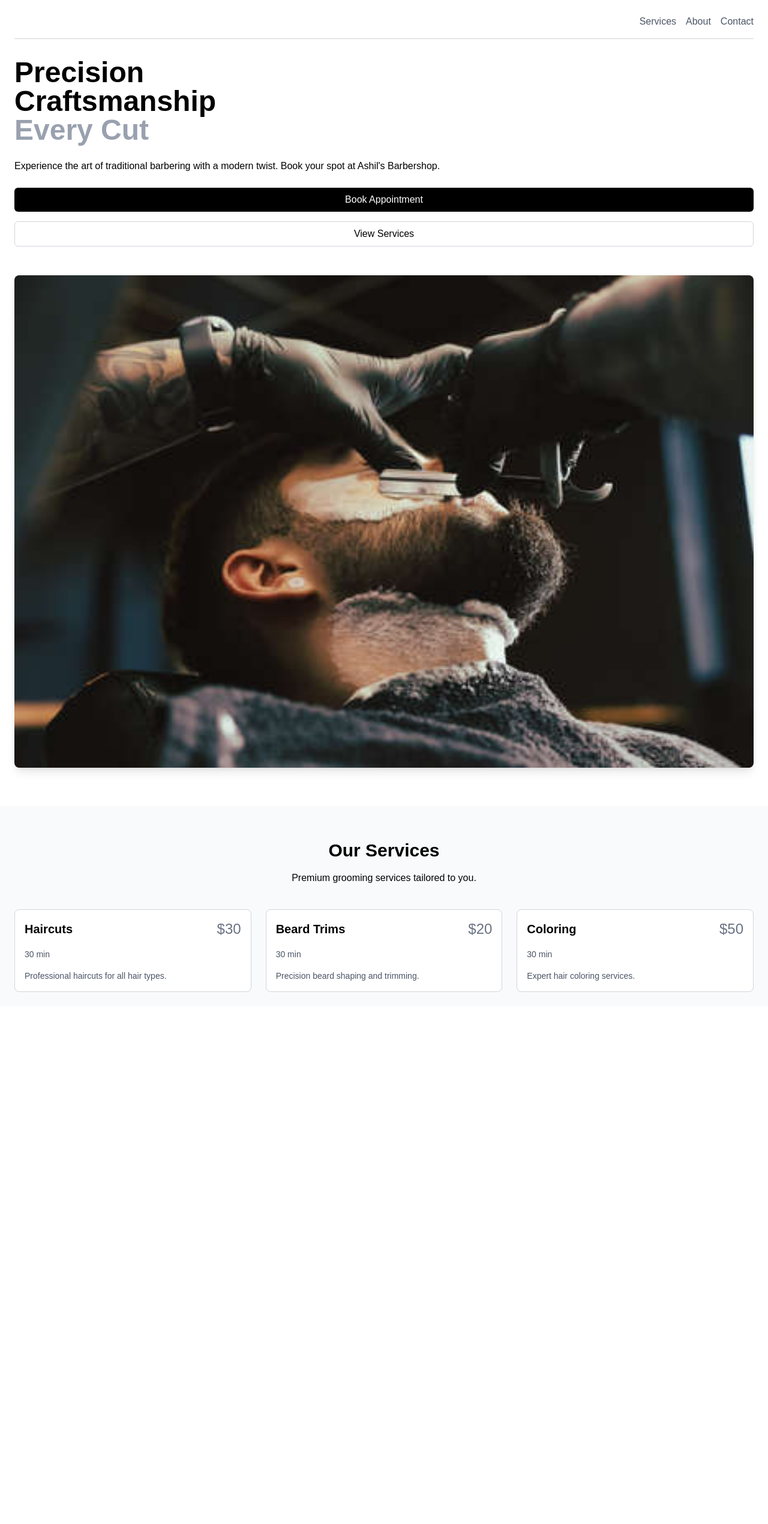
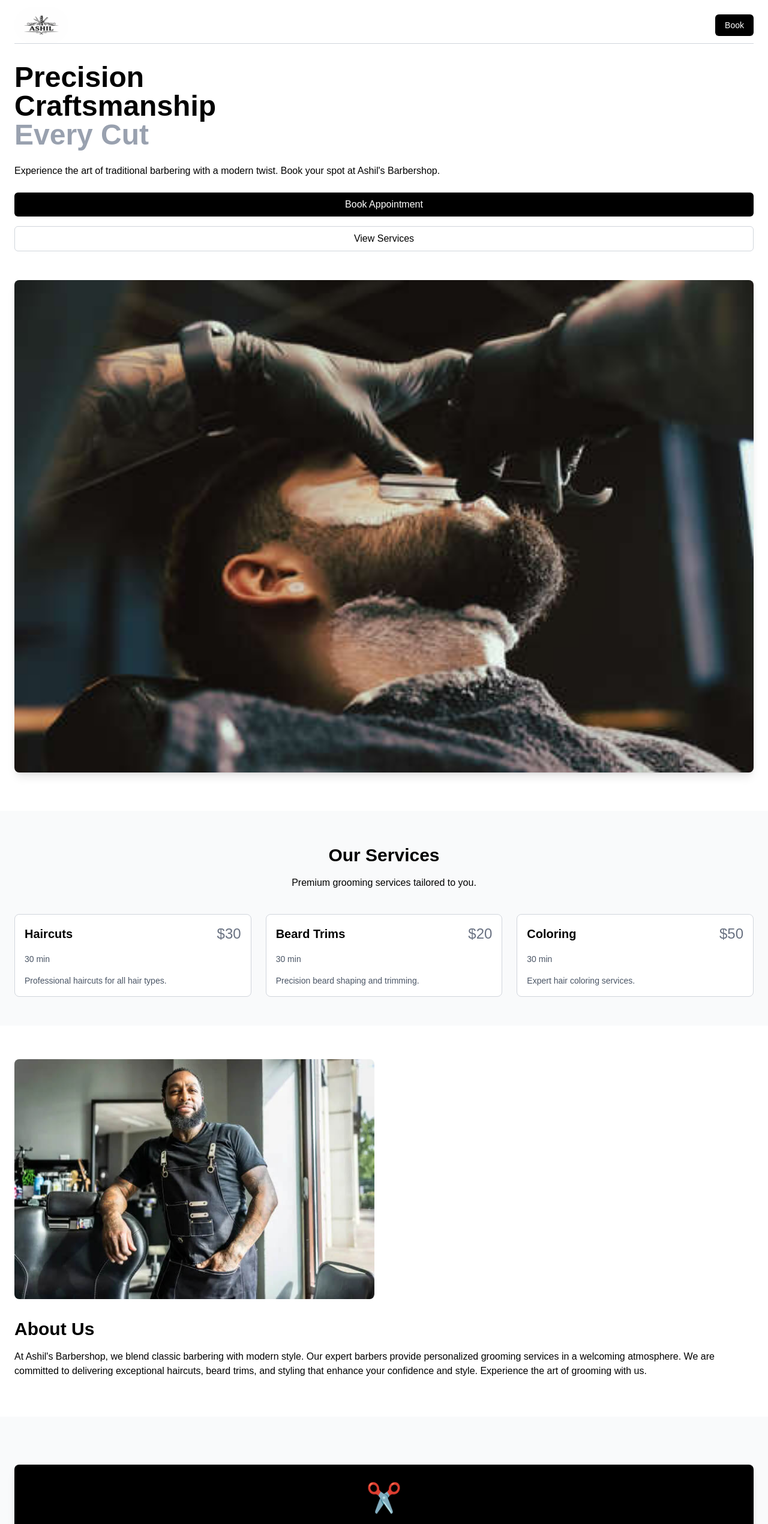
Before and after one commit to Fulcror/Ashil-barber, a Next.js app: page / in a window 1280 px wide. Shown: the top 2541 px of the page at 60% size. Before the commit the page ends 1678 px from the top, so only its background shows below. Built offline with nearby package versions, Linux system fonts and the light colour scheme.

Commit message:
1: Completed CTA v1. 2: improved page header incl logo. 3: small UI tweaks, added view services button functionality.

```diff
--- a/src/app/components/about.js
+++ b/src/app/components/about.js
@@ -1,5 +1,26 @@
 "use client";
+import Image from "next/image";
 
 export default function About() {
-  return <></>;
+  return (
+    <>
+      <div className="w-full p-6 mt-8">
+        <Image
+          className="rounded-lg"
+          src="/about-us.jpg"
+          alt="Barbershop"
+          width={600}
+          height={400}
+        />
+        <h2 className="text-3xl font-bold mb-4 mt-8 text-black">About Us</h2>
+        <p className="text-md mb-10 text-black">
+          At Ashil's Barbershop, we blend classic barbering with modern style.
+          Our expert barbers provide personalized grooming services in a
+          welcoming atmosphere. We are committed to delivering exceptional
+          haircuts, beard trims, and styling that enhance your confidence and
+          style. Experience the art of grooming with us.
+        </p>
+      </div>
+    </>
+  );
 }
--- a/src/app/components/cta.js
+++ b/src/app/components/cta.js
@@ -1,5 +1,39 @@
 "use client";
 
 export default function Cta() {
-  return <></>;
+  return (
+    <div className="w-full py-12 px-6 space-y-6 bg-gray-50">
+      {/* Primary CTA - Booking */}
+      <div className="bg-black w-full p-8 mt-8 text-center rounded-lg shadow-lg">
+        <div className="text-5xl mb-4">✂️</div>
+        <h2 className="text-4xl font-bold mb-3 text-white">Need a Haircut?</h2>
+        <p className="text-lg mb-8 text-gray-300">
+          Schedule your appointment today and experience premium grooming.
+        </p>
+        <a
+          href="#book"
+          className="py-3 px-8 bg-white text-black rounded-md hover:bg-gray-100 transition inline-block font-semibold text-lg shadow-md hover:shadow-lg"
+        >
+          Book Now
+        </a>
+      </div>
+
+      {/* Secondary CTA - WhatsApp */}
+      <div className="bg-gray-100 w-full p-6 text-center rounded-lg border-2 border-gray-200">
+        <div className="text-4xl mb-3">💬</div>
+        <h3 className="text-2xl font-semibold mb-2 text-black">Quick Chat</h3>
+        <p className="text-md mb-6 text-gray-600">
+          Prefer WhatsApp? Reach out to us directly
+        </p>
+        <a
+          href="https://wa.me/23055351954"
+          target="_blank"
+          rel="noopener noreferrer"
+          className="py-2 px-6 bg-green-500 text-white rounded-md hover:bg-green-600 transition inline-block font-semibold"
+        >
+          Chat on WhatsApp
+        </a>
+      </div>
+    </div>
+  );
 }
--- a/src/app/components/hero.js
+++ b/src/app/components/hero.js
@@ -4,19 +4,18 @@ import Image from "next/image";
 
 export default function Hero() {
   return (
-    <div className="w-full p-6 mb-10">
-      <header className="w-full flex justify-end mb-8 border-b border-gray-300 pb-4">
-        <nav className="space-x-4">
-          <a href="#services" className="text-gray-600 hover:text-gray-900">
-            Services
-          </a>
-          <a href="#about" className="text-gray-600 hover:text-gray-900">
-            About
-          </a>
-          <a href="#contact" className="text-gray-600 hover:text-gray-900">
-            Contact
-          </a>
-        </nav>
+    <div className="w-full p-6 pt-3 mb-10">
+      <header className="w-full flex justify-between items-center mb-8 border-b border-gray-300">
+        <Image
+          src="/ashil-logo.png"
+          alt="Ashil's Barbershop Logo"
+          width={90}
+          height={90}
+          className="rounded-full"
+        />
+        <button className="px-4 py-2 bg-black text-white rounded-md text-sm hover:bg-gray-800 transition">
+          Book
+        </button>
       </header>
       <h1 className="text-5xl font-bold mb-6 text-black">
         Precision <br /> Craftsmanship <br />{" "}
@@ -35,12 +34,12 @@ export default function Hero() {
         </button>
       </form>
       <form className="flex space-x-4">
-        <button
-          type="submit"
-          className="py-2 mb-4 w-full bg-white text-black border border-gray-300 rounded-md hover:bg-gray-100 transition"
+        <a
+          href="#services"
+          className="py-2 mb-4 w-full bg-white text-black border border-gray-300 rounded-md hover:bg-gray-100 transition text-center block"
         >
           View Services
-        </button>
+        </a>
       </form>
       <Image
         src="/hero-picture.jpg"
--- a/src/app/components/services.js
+++ b/src/app/components/services.js
@@ -3,7 +3,7 @@
 export default function Services() {
   return (
     <>
-      <div className="bg-gray-50 w-full p-6 text-center">
+      <div id="services" className="bg-gray-50 w-full p-6 pb-12 text-center">
         <h2 className="text-3xl font-bold mb-4 mt-8 text-black">
           Our Services
         </h2>
```
Also changed, not shown: public/about-us.jpg (added), public/ashil-logo.png (added).
